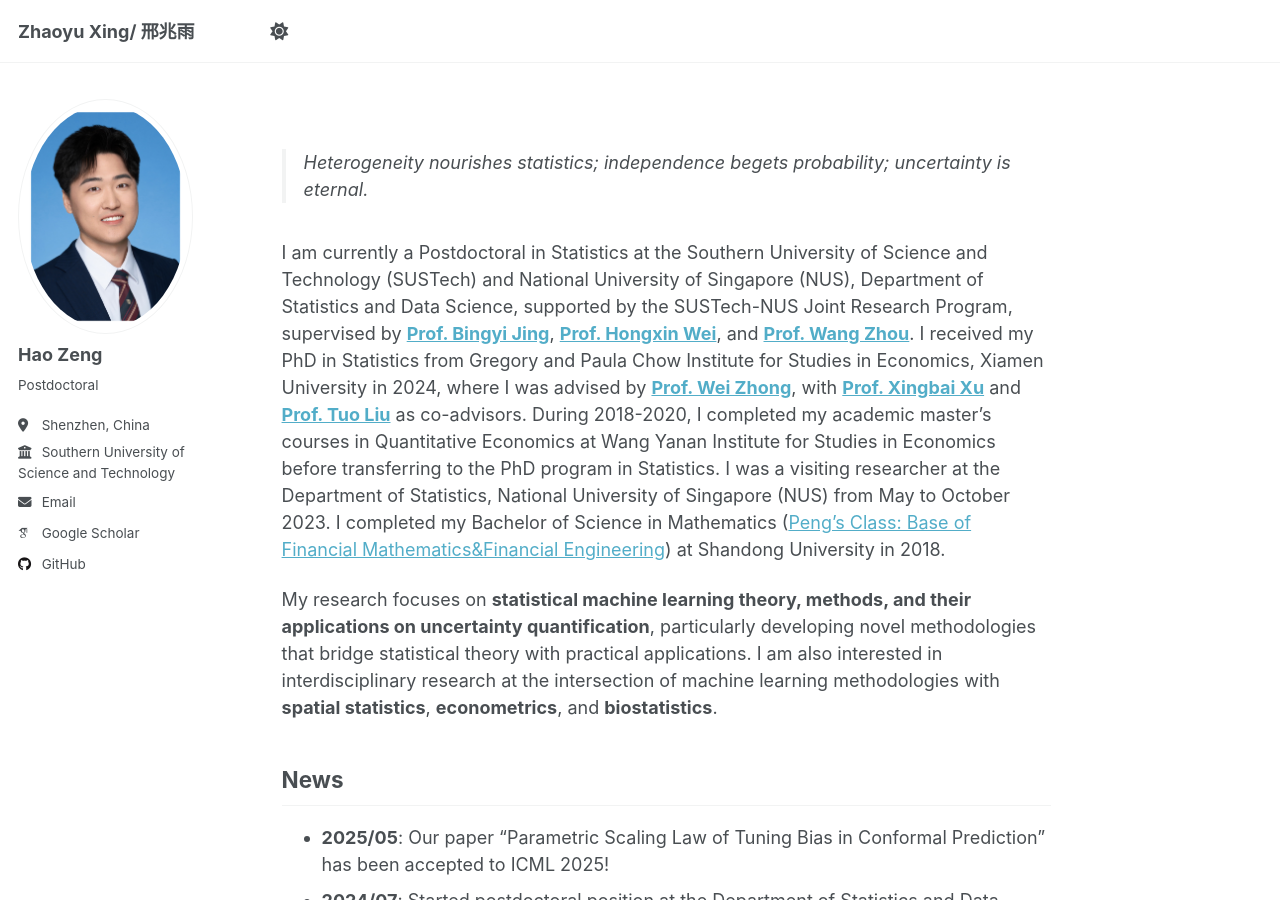
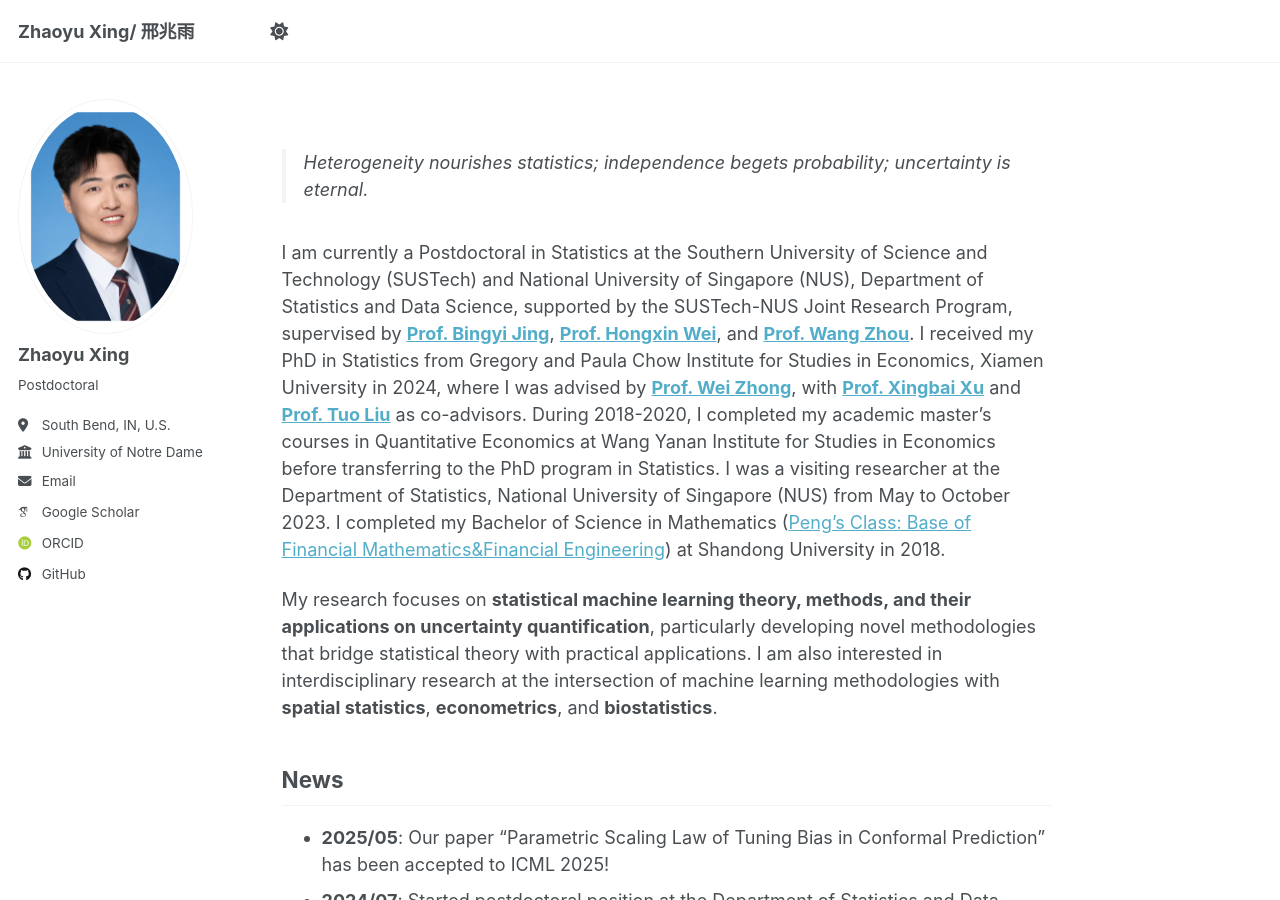
Before and after one commit to ZhaoyuXingStat/ZhaoyuXingStat.github.io, a Jekyll site: the page built from _pages/about.md, in a window 1280 px wide and 900 px high. Built offline with Jekyll 4.4.1, drawn with Linux system fonts in a browser that asks for light colours; some web fonts are replaced.

Commit message:
Update _config.yml

```diff
--- a/_config.yml
+++ b/_config.yml
@@ -23,22 +23,22 @@ repository               : "ZhaoyuXingStat.github.io"
 author:
   # Biographic information
   avatar           : "profile.jpg"
-  name             : "Hao Zeng"
+  name             : "Zhaoyu Xing"
   pronouns         : # "he/him"
   bio              : "Postdoctoral"
-  location         : "Shenzhen, China"
-  employer         : "Southern University of <br> Science and Technology"
+  location         : "South Bend, IN, U.S."
+  employer         : "University of Notre Dame"
   uri              : # "https://zenghao-stat.github.io"
-  email            : "zenghao.stat@gmail.com"
+  email            : "zxing@nd.edu"
 
   # Academic websites
   academia         : # URL
   arxiv            : # URL - Update with the correct link to your profile
-  googlescholar    : "https://scholar.google.com/citations?user=-EiBHeIAAAAJ&hl=en"
+  googlescholar    : "https://scholar.google.com/citations?user=go6euNkAAAAJ&hl=en&authuser=1"
   impactstory      : # URL
-  orcid            : # "http://orcid.org/yourorcidurl"
+  orcid            : "https://orcid.org/0009-0002-4344-8684" #
   semantic         : # URL
-  pubmed           : # "https://www.ncbi.nlm.nih.gov/pubmed/?term=john+snow"
+  pubmed           : # ""
   researchgate     : # URL
   scopus           : # URL
 
@@ -46,7 +46,7 @@ author:
   bitbucket        : # Username - Update with your username on the site
   codepen          : # Username
   dribbble         : # Username
-  github           : "zenghao-stat"
+  github           : "ZhaoyuXingStat"
   kaggle           : # Username
   stackoverflow    : # User number or user number and name (i.e., use "1" or "1/jeff-atwood")
 
```
